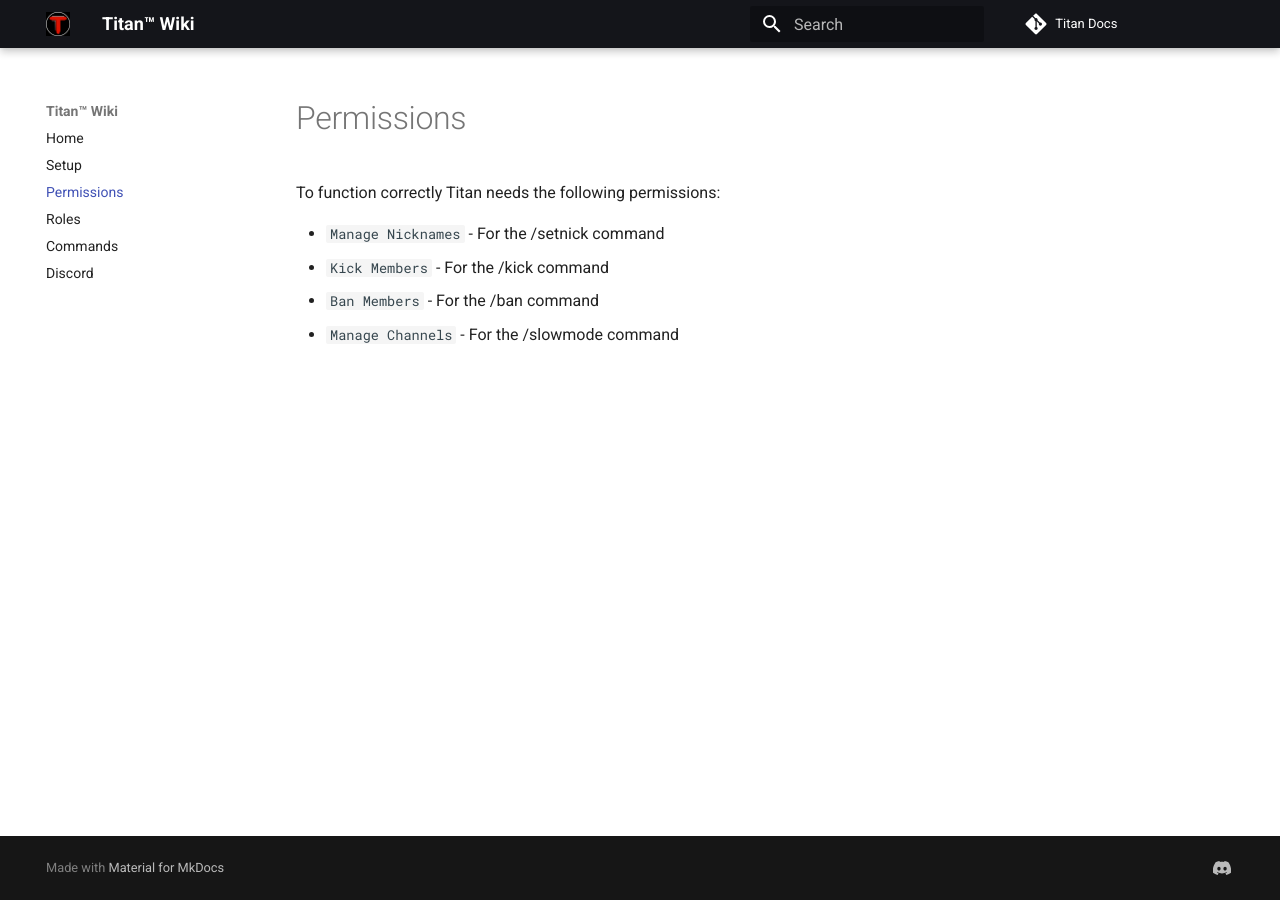
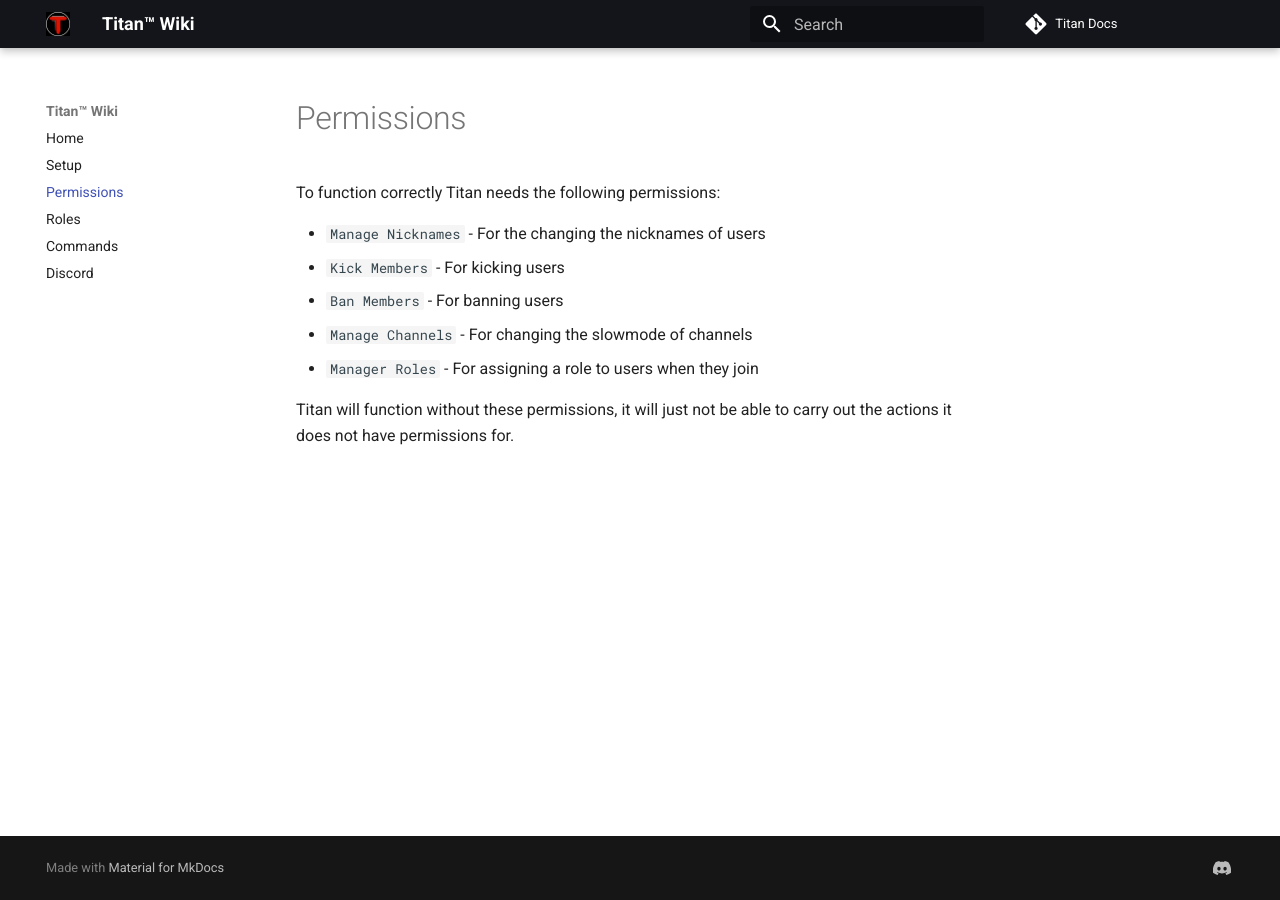
Before and after one commit to ANutley/Titan-Docs, an MkDocs documentation site: the page built from docs/permissions.md, in a window 1280 px wide. Built offline with MkDocs 1.6.1 and Material for MkDocs 9.7.7, drawn with Linux system fonts in a browser that asks for light colours; comment, search, counter and statistics services are not loaded.

Commit message:
Minor tweaks and changes

```diff
--- a/docs/permissions.md
+++ b/docs/permissions.md
@@ -2,7 +2,10 @@
 
 To function correctly Titan needs the following permissions:
 
-* `Manage Nicknames` - For the /setnick command
-* `Kick Members` - For the /kick command
-* `Ban Members` - For the /ban command
-* `Manage Channels` - For the /slowmode command
+* `Manage Nicknames` - For the changing the nicknames of users
+* `Kick Members` - For kicking users
+* `Ban Members` - For banning users
+* `Manage Channels` - For changing the slowmode of channels
+* `Manager Roles` - For assigning a role to users when they join
+
+Titan will function without these permissions, it will just not be able to carry out the actions it does not have permissions for.
```
Also changed, not shown: docs/index.md (+2 -0 lines), docs/roles.md (+1 -1 lines).
